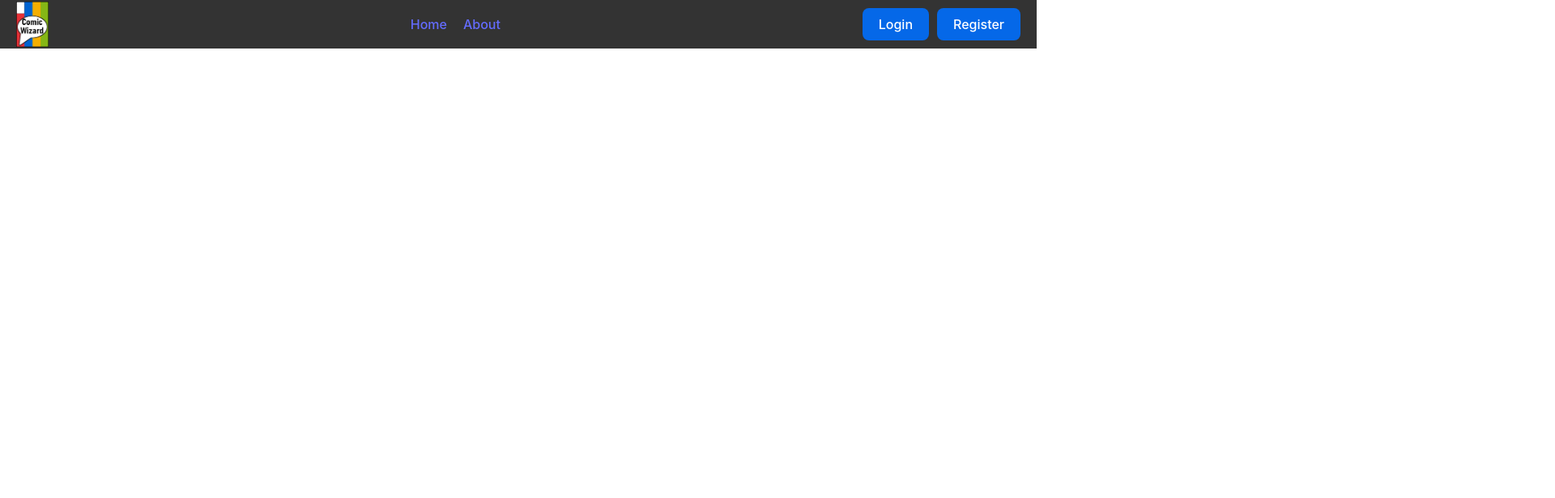
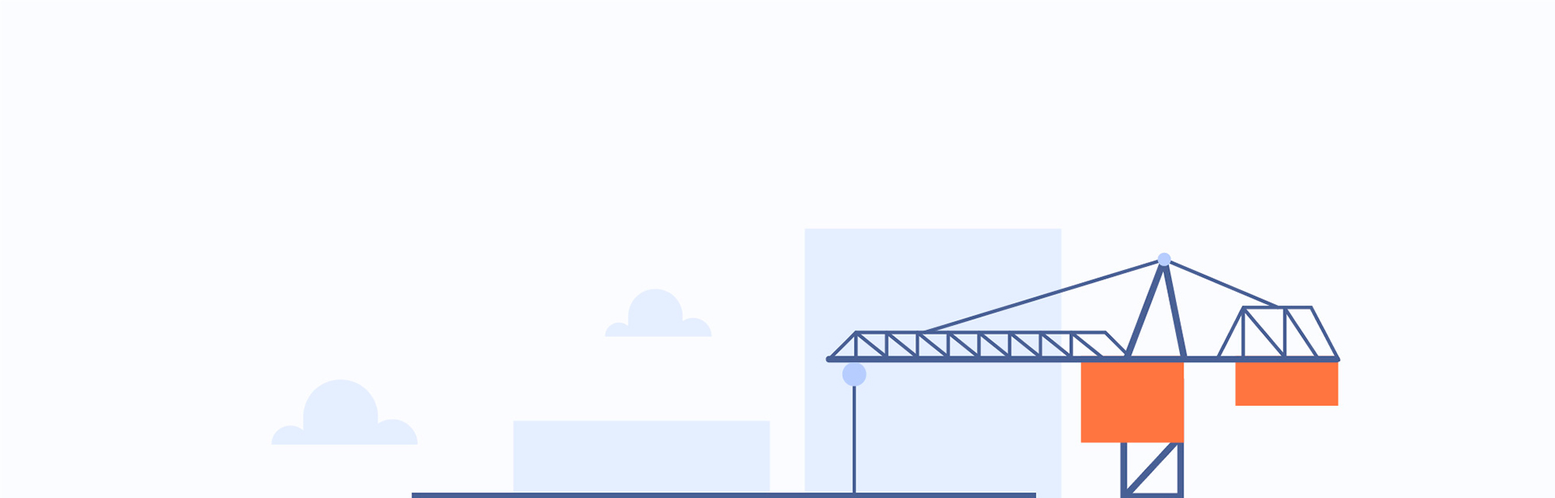
Before and after one commit to kb108904/inventory-app-frontend-react, a React (Vite) app: page / in a window 1280 px wide. Shown: the top 616 px of the page at 81% size, 1920 px wide, since content can reach past the window. Built offline with nearby package versions, Linux system fonts and the light colour scheme.

Commit message:
add 'under construction' to home for test deploy

```diff
--- a/src/App.tsx
+++ b/src/App.tsx
@@ -6,12 +6,16 @@ import Register from './Components/auth/Register'
 
 import { BrowserRouter as Router} from 'react-router-dom';
 import {Routes, Route, } from 'react-router-dom';
+import UnderConstruction from "./Components/error/UnderConstruction";
+
+
 
 function App() {
   return <div>
 
     <Router>
-    <Header/>
+      <UnderConstruction></UnderConstruction>
+    {/* <Header/>
       <div>
         <section>
             <Routes>
@@ -20,7 +24,7 @@ function App() {
             <Route path="/login" element={<Login/>}/>
             </Routes>
         </section>
-      </div>
+      </div> */}
     </Router>
     </div>
 }
--- /dev/null
+++ b/src/Components/error/UnderConstruction.css
@@ -0,0 +1,12 @@
+.under-construction {
+    text-align: center;
+    padding: 20px;
+  }
+
+  .under-construction h1 {
+    font-size: 24px;
+  }
+
+  .under-construction img {
+    max-width: 500px;
+  }
--- /dev/null
+++ b/src/Components/error/UnderConstruction.tsx
@@ -0,0 +1,12 @@
+import React from 'react';
+
+export default function UnderConstruction() {
+  return (
+    <div className="under-construction">
+      <img
+        src="../../src/assets/construction-image.jpg"
+        alt="Under Construction"
+      />
+    </div>
+  );
+};
```
Also changed, not shown: src/assets/construction-image.jpg (added).
